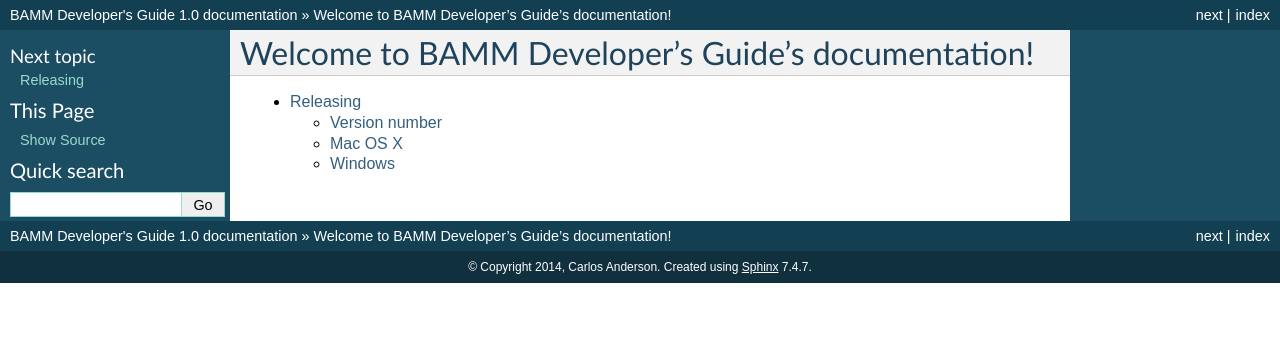
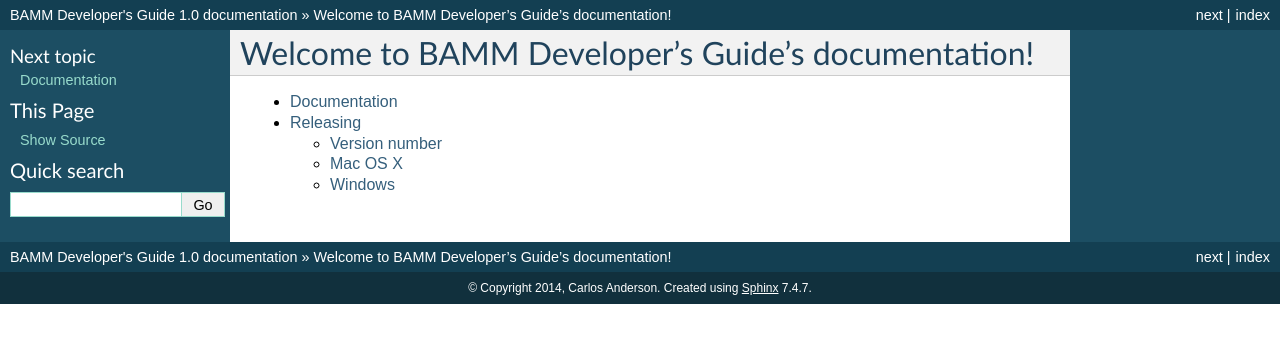
Before and after one commit to macroevolution/bamm-dev-guide, a Sphinx documentation site: the page built from source/index.rst, in a window 1280 px wide. Shown: the top 343 px of the page. Built offline with Sphinx 7.4.7, drawn with Linux system fonts in a browser that asks for light colours; formulas are drawn with MathJax 3.

Commit message:
Add chapter on Documentation (empty for now)

```diff
--- /dev/null
+++ b/source/documentation.rst
@@ -0,0 +1,4 @@
+Documentation
+=============
+
+.. explain how to put documentation online
--- a/source/index.rst
+++ b/source/index.rst
@@ -9,4 +9,5 @@
 .. toctree::
    :maxdepth: 2
 
+   documentation
    releasing
```
